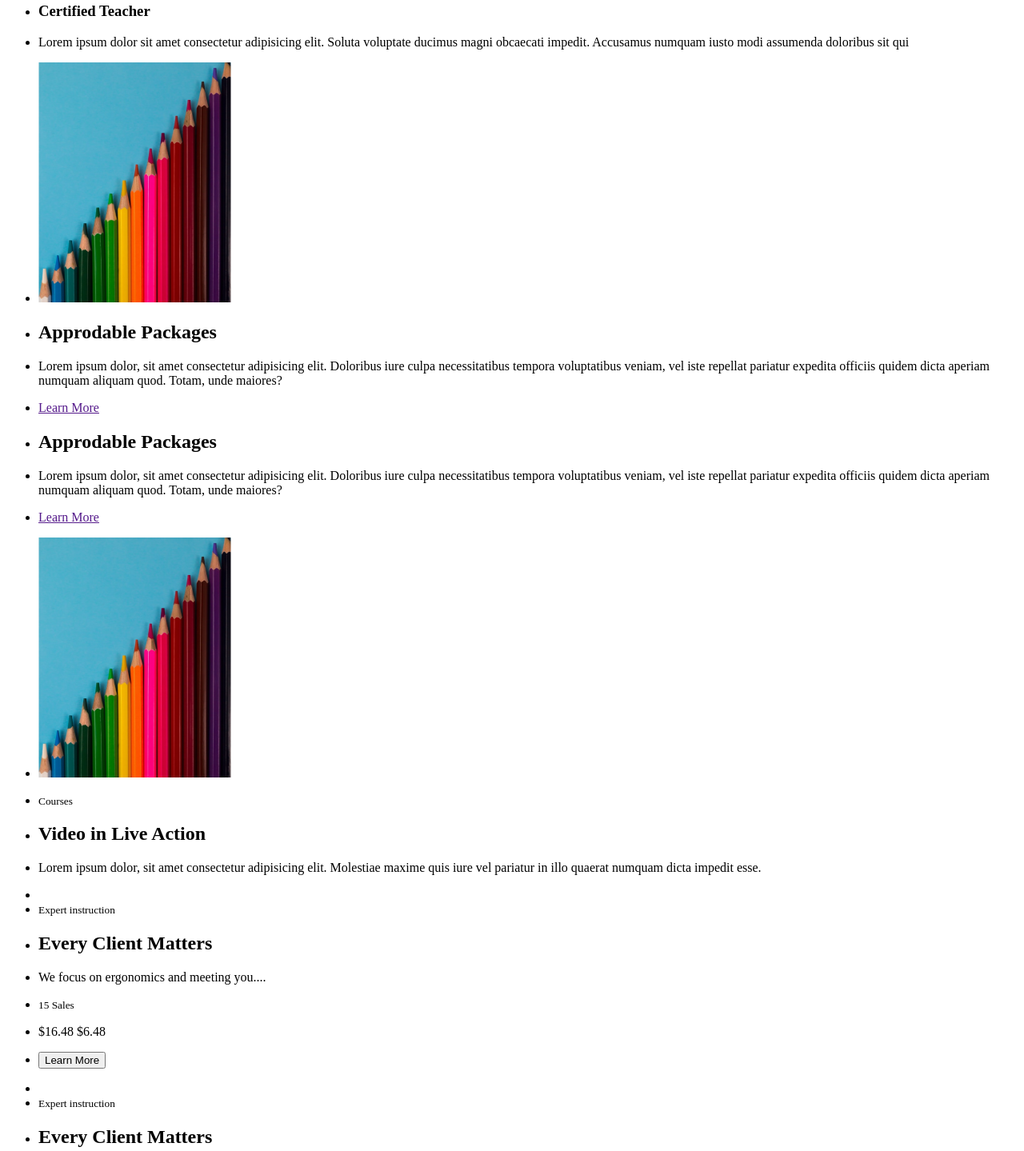
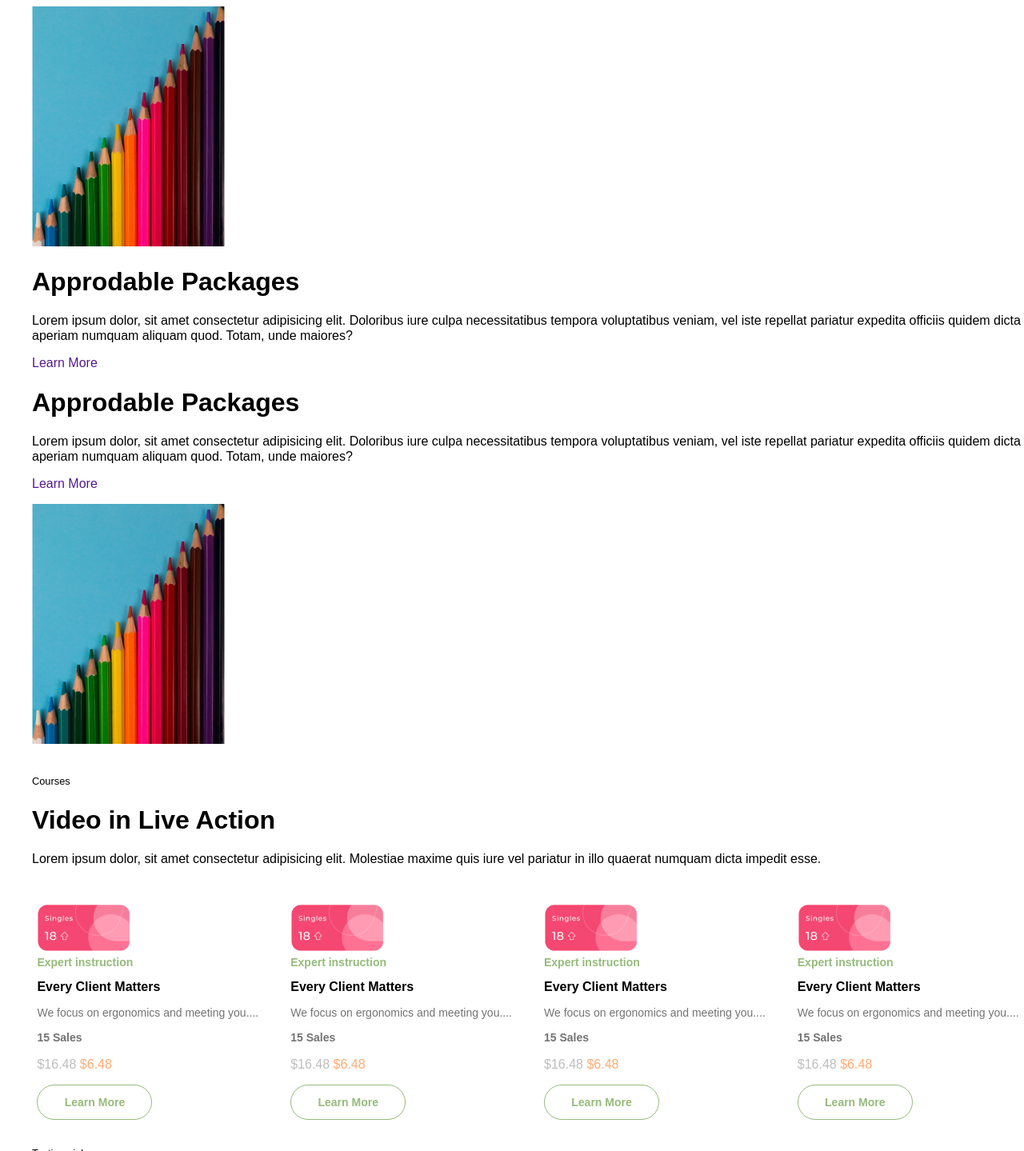
Before and after one commit to FrancoisSchmitt/PP_01_11042023_LandingPage, a plain HTML site: page index.html in a window 1280 px wide. Shown: the part 1361-2800 px from the top of the page at 80% size. Drawn offline with Linux system fonts and the light colour scheme.

Commit message:
add some css

```diff
--- a/index.css
+++ b/index.css
@@ -0,0 +1,98 @@
+body {
+    font-family: 'Montserrat', sans-serif;
+}
+
+li {
+    list-style-type: none;
+
+}
+
+a {
+    text-decoration: none;
+}
+
+.header, .header-nav, .header-list {
+    display: flex;
+    align-items: baseline;
+    width: 100%;
+}
+
+.header-list {
+    justify-content: space-around;
+}
+
+.header-title {
+    font-size: 24px;
+    font-weight: 700;
+}
+
+.header-list-name a {
+    font-weight: 400;
+    color: #737373;
+}
+
+
+
+
+
+/* VIDEO */
+
+.video {
+    display: flex;
+    flex-direction: column;
+    justify-content: center;
+}
+
+.video-container {
+    display: flex;
+    flex-direction: row;
+    justify-content: center;
+}
+
+.video-small-info {
+    color: #96BB7C;
+    font-size: 14px;
+    font-weight: 700;
+}
+
+.video-container h2 {
+    font-size: 16px;
+    font-weight: 700;
+}
+
+.video-paragraph, .video-sales {
+    font-size: 14px;
+    color: #737373;
+}
+
+.video-paragraph {
+    font-weight: 400;
+}
+
+.video-sales {
+    font-weight: 700;
+}
+
+.video-price {
+    color: #bdbdbd;
+}
+
+.video-price span {
+    color: #FFAB71;
+}
+
+.video-container h2 {
+    font-size: 16px;
+    font-weight: 700;
+}
+
+.video-btn {
+    border: 1px solid #96BB7C;
+    background-color: white;
+    color: #96BB7C;
+    border-radius: 37px;
+    height: 44px;
+    width: 144px;
+    font-weight: 700;
+    font-size: 14px;
+}
--- a/index.html
+++ b/index.html
@@ -1,33 +1,37 @@
 <!DOCTYPE html>
-<html lang="fr">
+<html lang=fr>
 
 <head>
-    <meta charset="UTF-8">
-    <meta http-equiv="X-UA-Compatible" content="IE=edge">
-    <meta name="viewport" content="width=device-width, initial-scale=1.0">
+    <meta charset=UTF-8>
+    <meta http-equiv=X-UA-Compatible content="IE=edge">
+    <meta name=viewport content="width=device-width, initial-scale=1.0">
+    <link rel=stylesheet href=index.css>
+    <link rel=stylesheet href=normalize.css>
     <title>BrandName</title>
 </head>
 
 <body>
-    <header>
-        <nav>
-            <ul>
+    <header class=header>
+        <nav class=header-nav>
+            <ul class=header-list>
                 <li>
                     <h1>BrandName</h1>
                 </li>
             </ul>
-            <ul>
-                <li>Home</li>
-                <li>Product</li>
-                <li>Pricing</li>
-                <li>Contact</li>
+            <ul class=header-list>
+                <li class=header-list-name><a href>Home</a></li>
+                <li class=header-list-name><a href>Product</a></li>
+                <li class=header-list-name><a href>Pricing</a></li>
+                <li class=header-list-name><a href>Contact</a></li>
             </ul>
-            <ul>
-                <li>Login</li>
-                <li>Join Us</li>
+            <ul class=header-list>
+                <li class=header-list-name><a href>Login</a></li>
+                <li class=header-list-name><button>Join Us</button></li>
             </ul>
         </nav>
-        <div class="">
+    </header>
+    <section>
+        <div class>
             <ul>
                 <li>
                     <small>Online Training</small>
@@ -40,12 +44,12 @@
                 <li><button>Learn More</button></li>
             </ul>
             <ul>
-                <li><img src="./assets/technology1.png" alt=""></li>
+                <li><img src=./assets/technology1.png alt></li>
             </ul>
         </div>
         <div>
             <ul>
-                <li><img src="./assets/image5.png" alt=""></li>
+                <li><img src=./assets/image5.png alt></li>
                 <li>
                     <h3>Certified Teacher</h3>
                 </li>
@@ -55,7 +59,7 @@
                 </li>
             </ul>
             <ul>
-                <li><img src="./assets/image5.png" alt=""></li>
+                <li><img src=./assets/image5.png alt></li>
                 <li>
                     <h3>2,769 online courses</h3>
                 </li>
@@ -65,7 +69,7 @@
                 </li>
             </ul>
             <ul>
-                <li><img src="./assets/image5.png" alt=""></li>
+                <li><img src=./assets/image5.png alt></li>
                 <li>
                     <h3>Certified Teacher</h3>
                 </li>
@@ -75,12 +79,11 @@
                 </li>
             </ul>
         </div>
-    </header>
-
-    <section class="Approdable-Packages-section">
+    </section>
+    <section class=Approdable-Packages-section>
         <div>
             <ul>
-                <li><img src="./assets/product-cover-132sec-.png" alt=""></li>
+                <li><img src=./assets/product-cover-132sec-.png alt></li>
             </ul>
             <ul>
                 <li>
@@ -91,11 +94,11 @@
                         tempora voluptatibus veniam, vel iste repellat pariatur expedita officiis quidem dicta aperiam
                         numquam aliquam quod. Totam, unde maiores?</p>
                 </li>
-                <li><a href="">Learn More</a></li>
+                <li><a href>Learn More</a></li>
             </ul>
         </div>
     </section>
-    <section class="">
+    <section class>
         <div>
             <ul>
                 <li>
@@ -106,85 +109,76 @@
                         tempora voluptatibus veniam, vel iste repellat pariatur expedita officiis quidem dicta aperiam
                         numquam aliquam quod. Totam, unde maiores?</p>
                 </li>
-                <li><a href="">Learn More</a></li>
+                <li>
+                    <a href>Learn More</a>
+                </li>
             </ul>
             <ul>
-                <li><img src="./assets/product-cover-132sec-.png" alt=""></li>
+                <li>
+                    <img src=./assets/product-cover-132sec-.png alt>
+                </li>
             </ul>
         </div>
     </section>
-    <section>
+
+
+
+    <section class="video">
         <ul>
-            <li><small>Courses</small></li>
-            <li><h1>Video in Live Action</h1></li>
-            <li><p>Lorem ipsum dolor, sit amet consectetur adipisicing elit. Molestiae maxime quis iure vel pariatur in illo
-                quaerat numquam dicta impedit esse.</p></li>
-        </ul>
-        <ul>
-            <li><img src="" alt=""></li>
-            <li><small>Expert instruction</small></li>
             <li>
-                <h2>Every Client Matters</h2>
+                <small>Courses</small>
             </li>
             <li>
-                <p>We focus on ergonomics
-                    and meeting you....</p>
-            </li>
-            <li><small>15 Sales</small></li>
-            <li>
-                <p>$16.48 <span>$6.48</span></p>
-            </li>
-            <li><button>Learn More</button></li>
-        </ul>
-        <ul>
-            <li><img src="" alt=""></li>
-            <li><small>Expert instruction</small></li>
-            <li>
-                <h2>Every Client Matters</h2>
+                <h1>Video in Live Action</h1>
             </li>
             <li>
-                <p>We focus on ergonomics
-                    and meeting you....</p>
+                <p>Lorem ipsum dolor, sit amet consectetur adipisicing elit. Molestiae maxime quis iure vel pariatur in
+                    illo
+                    quaerat numquam dicta impedit esse.</p>
             </li>
-            <li><small>15 Sales</small></li>
-            <li>
-                <p>$16.48 <span>$6.48</span></p>
-            </li>
-            <li><button>Learn More</button></li>
         </ul>
-        <ul>
-            <li><img src="" alt=""></li>
-            <li><small>Expert instruction</small></li>
-            <li>
-                <h2>Every Client Matters</h2>
-            </li>
-            <li>
-                <p>We focus on ergonomics
-                    and meeting you....</p>
-            </li>
-            <li><small>15 Sales</small></li>
-            <li>
-                <p>$16.48 <span>$6.48</span></p>
-            </li>
-            <li><button>Learn More</button></li>
-        </ul>
-        <ul>
-            <li><img src="" alt=""></li>
-            <li><small>Expert instruction</small></li>
-            <li>
-                <h2>Every Client Matters</h2>
-            </li>
-            <li>
-                <p>We focus on ergonomics
-                    and meeting you....</p>
-            </li>
-            <li><small>15 Sales</small></li>
-            <li>
-                <p>$16.48 <span>$6.48</span></p>
-            </li>
-            <li><button>Learn More</button></li>
-        </ul>
+        <div class="video-container">
+            <ul class="video-content">
+                <li><img src="./assets/image10.png" alt=""></li>
+                <li><small class="video-small-info">Expert instruction</small></li>
+                <li><h2>Every Client Matters</h2><li>
+                <li><p class="video-paragraph">We focus on ergonomics and meeting you....</p></li>
+                <li><small class="video-sales">15 Sales</small></li>
+                <li><p class="video-price">$16.48 <span>$6.48</span></p></li>
+                <li><button class="video-btn">Learn More</button> </li>
+            </ul>
+            <ul class="video-content">
+                <li><img src="./assets/image10.png" alt=""></li>
+                <li><small class="video-small-info">Expert instruction</small></li>
+                <li><h2>Every Client Matters</h2><li>
+                <li><p class="video-paragraph">We focus on ergonomics and meeting you....</p></li>
+                <li><small class="video-sales">15 Sales</small></li>
+                <li><p class="video-price">$16.48 <span>$6.48</span></p></li>
+                <li><button class="video-btn">Learn More</button> </li>
+            </ul>
+            <ul class="video-content">
+                <li><img src="./assets/image10.png" alt=""></li>
+                <li><small class="video-small-info">Expert instruction</small></li>
+                <li><h2>Every Client Matters</h2><li>
+                <li><p class="video-paragraph">We focus on ergonomics and meeting you....</p></li>
+                <li><small class="video-sales">15 Sales</small></li>
+                <li><p class="video-price">$16.48 <span>$6.48</span></p></li>
+                <li><button class="video-btn">Learn More</button> </li>
+            </ul>
+            <ul class="video-content">
+                <li><img src="./assets/image10.png" alt=""></li>
+                <li><small class="video-small-info">Expert instruction</small></li>
+                <li><h2>Every Client Matters</h2><li>
+                <li><p class="video-paragraph">We focus on ergonomics and meeting you....</p></li>
+                <li><small class="video-sales">15 Sales</small></li>
+                <li><p class="video-price">$16.48 <span>$6.48</span></p></li>
+                <li><button class="video-btn">Learn More</button> </li>
+            </ul>
+
+        </div>
     </section>
+
+
     <section>
         <ul>
             <li><small>Testimonials</small></li>
@@ -203,8 +197,6 @@
                     you need to work to reach your financial
                     goal for the month and year.</p>
             </li>
-            <!-- adding stars laters -->
-
             <li>
                 <h2>Regina Miles</h2>
             </li>
@@ -217,8 +209,6 @@
                     you need to work to reach your financial
                     goal for the month and year.</p>
             </li>
-            <!-- adding stars laters -->
-
             <li>
                 <h2>Regina Miles</h2>
             </li>
@@ -235,8 +225,8 @@
                 <p>Problems trying to resolve the conflict between
                     the two major realms of Classical physics: Newtonian mechanics</p>
             </li>
-            <li><input type="email" placeholder="Your Email"> <button>Subscribe</button></li>
-        </ul>
+            <li><input type=email placeholder=" Your Email"> <button>Subscribe</button></li>
+            </ul>
     </section>
     <footer>
         <ul>
@@ -246,7 +236,6 @@
             <li><small>We are hiring</small></li>
             <li><small>Blog</small></li>
         </ul>
-
         <ul>
             <li><span>Legal</span></li>
             <li><small>About Us</small></li>
@@ -254,7 +243,6 @@
             <li><small>We are hiring</small></li>
             <li><small>Blog</small></li>
         </ul>
-
         <ul>
             <li><span>Features</span></li>
             <li><small>Business Marketing</small></li>
@@ -277,13 +265,8 @@
         </ul>
         <ul>
             <li><small>Made With Love By Figmaland All Right Reserved</small></li>
-            <!-- <li>
-                 add icon
-                Facebook / twitter / Insta
-            </li> -->
         </ul>
     </footer>
-
 </body>
 
 </html>
```
